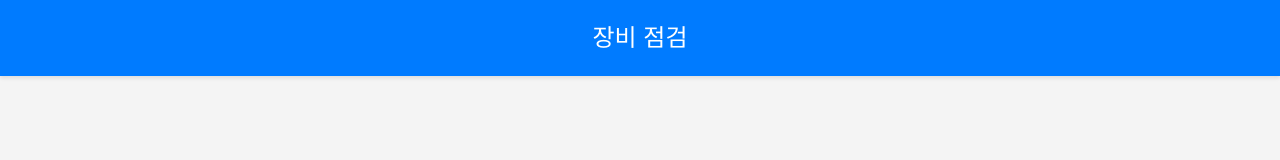
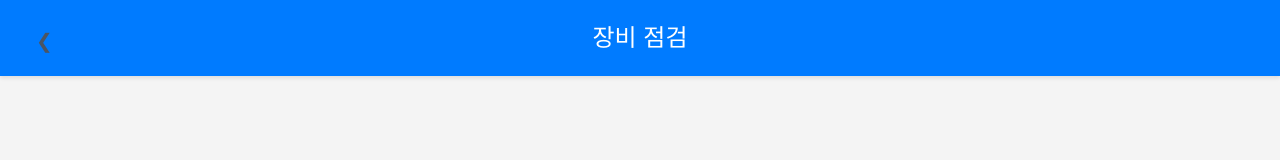
Before and after one commit to DB-YMS/front, a React (Create React App) app: page /mobile/equipmentcheck in a window 1280 px wide. Shown: the top 160 px of the page. Built offline with nearby package versions, Linux system fonts and the light colour scheme.

Commit message:
feat : 이전 버튼 추가

```diff
--- a/src/components/EquimentCheck.js
+++ b/src/components/EquimentCheck.js
@@ -1,4 +1,5 @@
 import React, { useState } from 'react';
+import { useNavigate } from 'react-router-dom'; // useNavigate 추가
 import './EquimentCheck.css';
 
 const EquipmentCheck = () => {
@@ -6,6 +7,7 @@ const EquipmentCheck = () => {
   const [isSubmittedPopupVisible, setIsSubmittedPopupVisible] = useState(false);
   const [isNoIssuePopupVisible, setIsNoIssuePopupVisible] = useState(false);
   const [issueDetails, setIssueDetails] = useState('');
+  const navigate = useNavigate(); // useNavigate 훅 사용
 
   const handleOpenIssuePopup = () => {
     setIsIssuePopupVisible(true);
@@ -20,16 +22,28 @@ const EquipmentCheck = () => {
     e.preventDefault();
     setIsIssuePopupVisible(false);
     setIsSubmittedPopupVisible(true);
-    setTimeout(() => setIsSubmittedPopupVisible(false), 1000); // 3초 후 팝업 닫기
+    setTimeout(() => setIsSubmittedPopupVisible(false), 1000); // 1초 후 팝업 닫기
   };
 
   const handleNoIssue = () => {
     setIsNoIssuePopupVisible(true);
-    setTimeout(() => setIsNoIssuePopupVisible(false), 1000); // 3초 후 팝업 닫기
+    setTimeout(() => setIsNoIssuePopupVisible(false), 1000); // 1초 후 팝업 닫기
+  };
+
+  const handleBackToMobile = () => {
+    navigate('/mobile'); // /mobile 경로로 이동
   };
 
   return (
     <div className="equipment-check-container">
+      {/* Back Button */}
+      <button
+        className="absolute top-3 left-4 text-gray-600 text-xl"
+        onClick={handleBackToMobile}
+      >
+        ❮
+      </button>
+
       <header className="header">장비 점검</header>
 
       {/* 하단 버튼 */}
```
